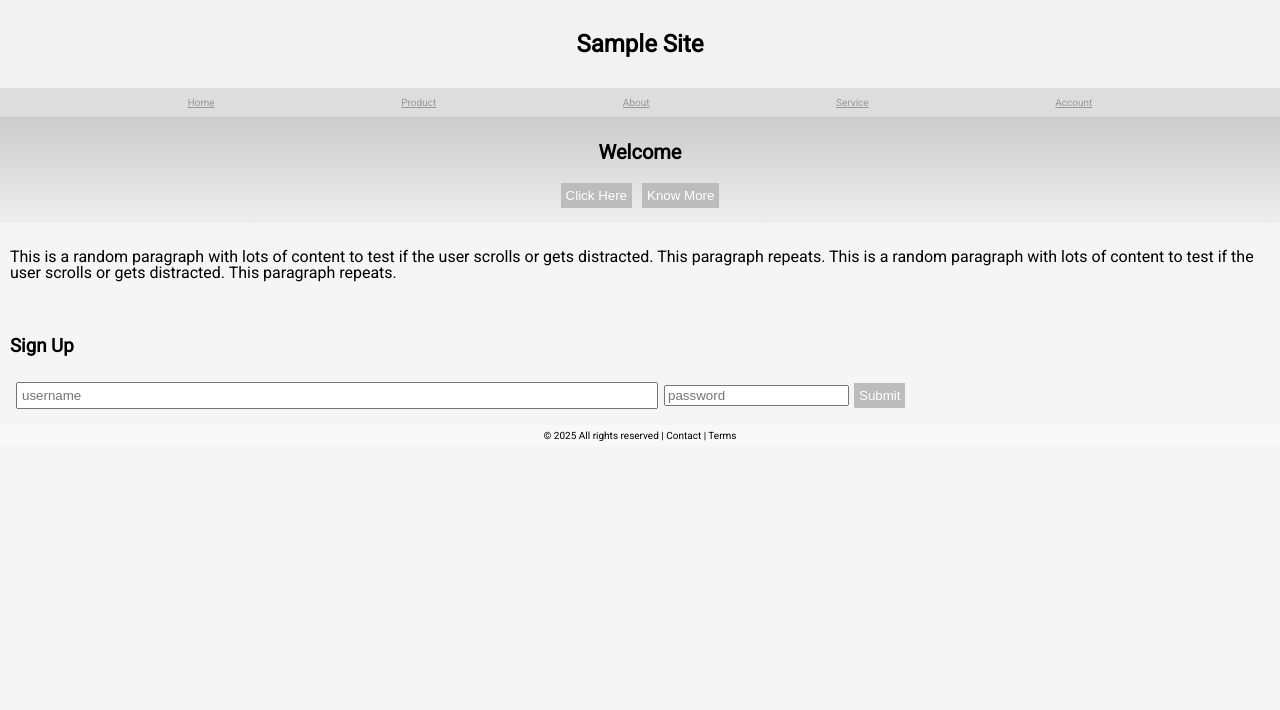
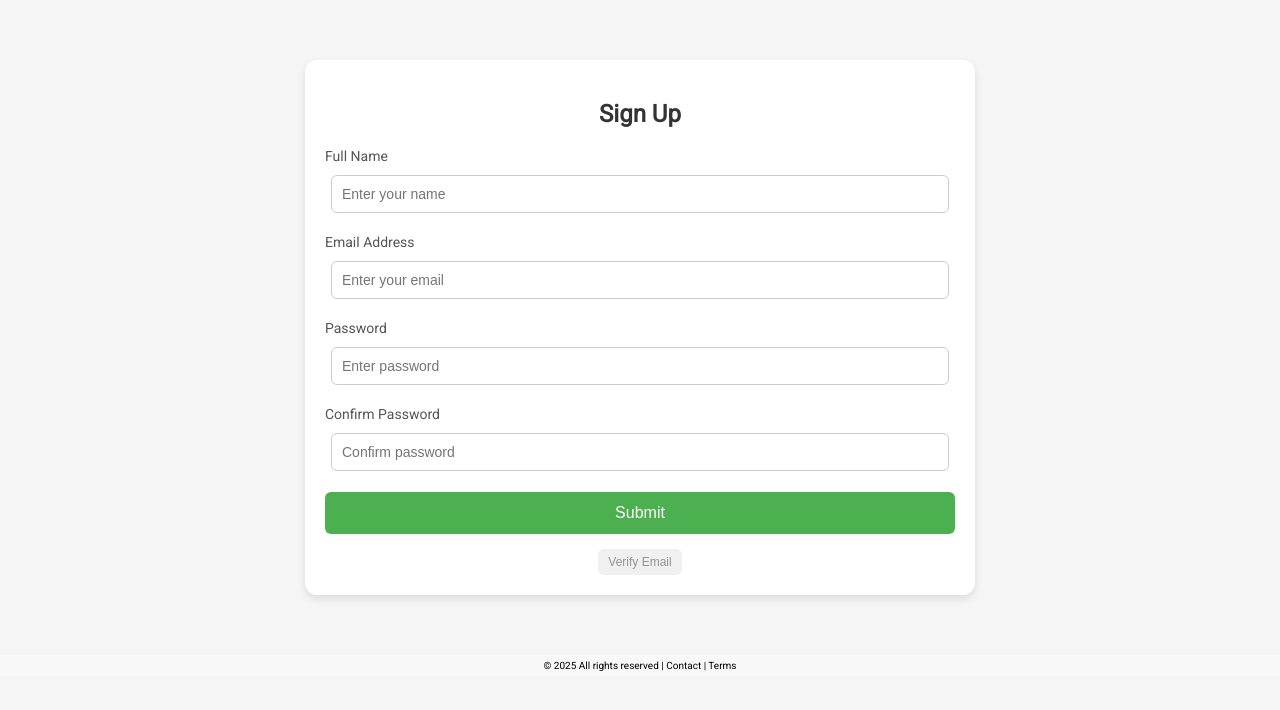
Before and after one commit to AkilaNilakshi/modern-walk, a React (Create React App) app: page / in a window 1280 px wide. Shown: the top 710 px of the page. Built offline with nearby package versions, Linux system fonts and the light colour scheme.

Commit message:
New changes

```diff
--- a/package.json
+++ b/package.json
@@ -9,6 +9,7 @@
     "@testing-library/react": "^13.4.0",
     "@testing-library/user-event": "^13.5.0",
     "antd": "^5.16.2",
+    "dev-insight": "^1.0.1",
     "react": "^18.2.0",
     "react-dom": "^18.2.0",
     "react-router-dom": "^6.22.3",
--- a/src/components/clarityTestPage.js
+++ b/src/components/clarityTestPage.js
@@ -2,38 +2,32 @@ import React from "react";
 
 const ClarityTestPage = () => {
     return (
-        <div>
-            <div class="header">
-                <h2>Sample Site</h2>
-            </div>
-
-            <div class="nav">
-                <a href="#">Home</a>
-                <a href="#">Product</a>
-                <a href="#">About</a>
-                <a href="#">Service</a>
-                <a href="#">Account</a>
-            </div>
-
-            <div class="hero">
-                <h1>Welcome</h1>
-                <button class="btn">Click Here</button>
-                <button class="btn">Know More</button>
-            </div>
-
-            <div class="content">
-                <p>
-                    This is a random paragraph with lots of content to test if the user scrolls or gets distracted.
-                    This paragraph repeats. This is a random paragraph with lots of content to test if the user scrolls or gets distracted.
-                    This paragraph repeats.
-                </p>
-            </div>
+        <div className="container">
 
             <div class="form-section">
-                <h3>Sign Up</h3>
-                <input type="text" placeholder="username" required />
-                <input type="password" placeholder="password" required />
-                <button class="btn" type="button">Submit</button>
+                <div class="form-container">
+                    <h2>Sign Up</h2>
+                    <div class="form-group">
+                        <label for="name">Full Name</label>
+                        <input type="text" id="name" placeholder="Enter your name" />
+                    </div>
+                    <div class="form-group">
+                        <label for="email">Email Address</label>
+                        <input type="email" id="email" placeholder="Enter your email" />
+                    </div>
+                    <div class="form-group">
+                        <label for="password">Password</label>
+                        <input type="password" id="password" placeholder="Enter password" />
+                    </div>
+                    <div class="form-group">
+                        <label for="confirm">Confirm Password</label>
+                        <input type="password" id="confirm" placeholder="Confirm password" />
+                    </div>
+                    <div>
+                        <button class="submit-btn">Submit</button>
+                        <button class="verify-btn">Verify Email</button>
+                    </div>
+                </div>
             </div>
             <footer>
                 © 2025 All rights reserved | Contact | Terms
--- a/src/index.css
+++ b/src/index.css
@@ -66,8 +66,9 @@ body {
     }
 
     input[type="text"],
-    input[type="email"] {
-      width: 50%;
+    input[type="email"],
+    input[type="password"] {
+      width: 100%;
       padding: 4px;
       margin: 6px;
     }
@@ -78,3 +79,66 @@ body {
       padding: 5px;
       font-size: 10px;
     }
+
+    .form-container {
+      background: #fff;
+      padding: 20px;
+      border-radius: 12px;
+      box-shadow: 0 4px 8px rgba(0,0,0,0.1);
+      width: 50%;
+      margin: 50px auto;
+    }
+    h2 {
+      text-align: center;
+      margin-bottom: 20px;
+      color: #333;
+    }
+    .form-group {
+      margin-bottom: 15px;
+    }
+    label {
+      display: block;
+      font-size: 14px;
+      margin-bottom: 5px;
+      color: #555;
+    }
+    input[type="text"],
+    input[type="email"],
+    input[type="password"] {
+      width: -webkit-fill-available;
+      padding: 10px;
+      border: 1px solid #ccc;
+      border-radius: 6px;
+      font-size: 14px;
+    }
+    .submit-btn {
+      width: 100%;
+      padding: 12px;
+      background: #4CAF50;
+      color: white;
+      border: none;
+      border-radius: 6px;
+      font-size: 16px;
+      cursor: pointer;
+    }
+    .submit-btn:hover {
+      background: #45a049;
+    }
+    .verify-btn {
+      display: block;
+      margin: 15px auto 0 auto;
+      padding: 6px 10px;
+      background: #eaeaea;
+      color: #666;
+      border: none;
+      border-radius: 6px;
+      font-size: 12px;
+      cursor: pointer;
+      opacity: 0.7;
+    }
+    .verify-btn:hover {
+      opacity: 1;
+    }
+  .container{
+    width: 100%;
+  }
```
Also changed, not shown: src/components/home.js (line endings or trailing spaces), 1 other file (tests, documents, lock files or other folders).
